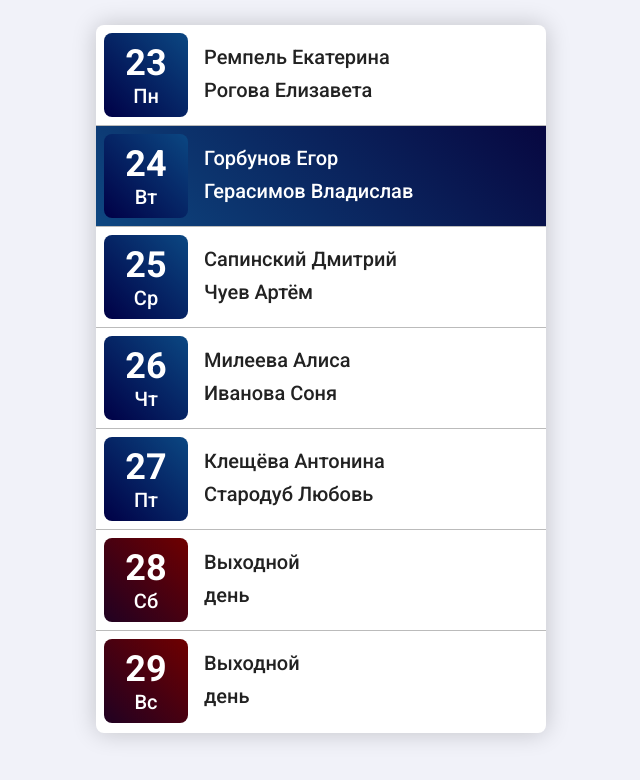
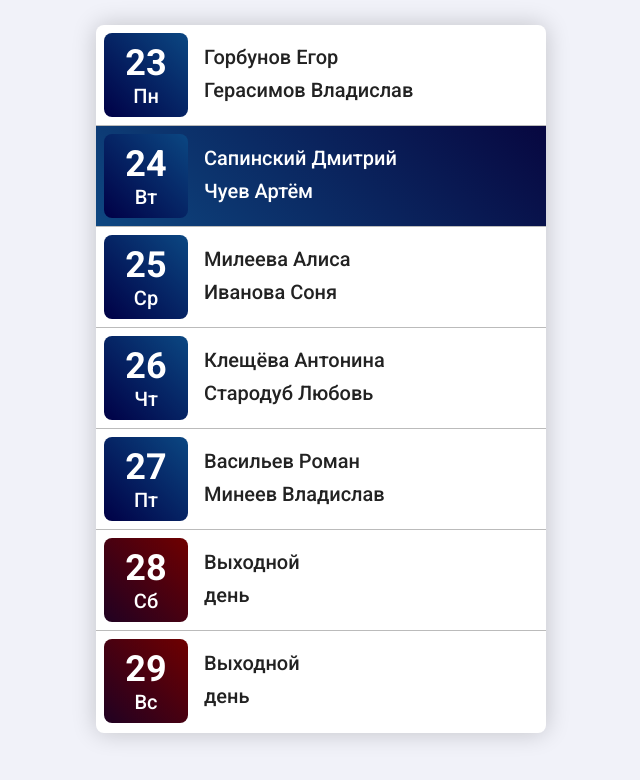
Before and after one commit to cergmin/rota, a plain HTML site: page index.html in a window 1280 px wide. Shown: the whole page, without its empty margins (319-959 px from the left). Drawn offline with nearby package versions, Linux system fonts and the light colour scheme.

Commit message:
fast tmp change

```diff
--- a/index.html
+++ b/index.html
@@ -43,6 +43,8 @@
 
         d.setDate(d.getDate() - d.getDay() + 1);
         let persons_index = date_diff(d, new Date(d.getFullYear(), 0, 0));
+
+        persons_index += 1; //fast tmp change
 
         for(let j = 0; j < distant_days.length; j++){
             let dist_d = new Date(
```
